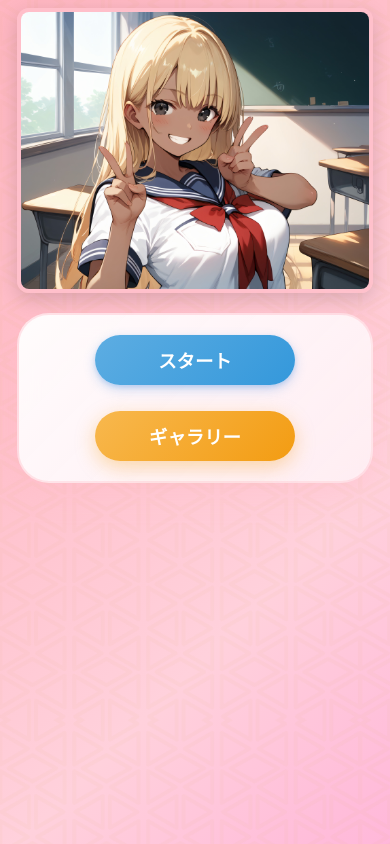
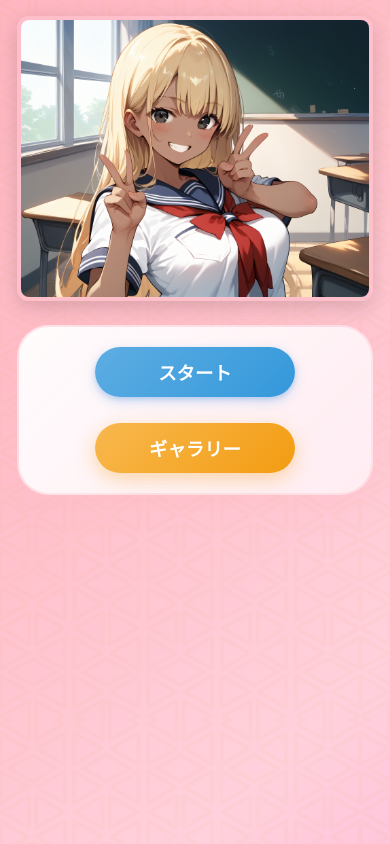
Before and after one commit to zhireng10-source/Sliding-puzzle, a plain HTML site: page index.html in a window 390 px wide. Shown: the top 844 px of the page. Drawn offline with nearby package versions, Linux system fonts and the light colour scheme.

Commit message:
Add files via upload

```diff
--- a/css/responsive.css
+++ b/css/responsive.css
@@ -321,10 +321,8 @@ body {
     body {
         padding: 0 !important;
         min-height: 100vh;
-        display: flex;
-        flex-direction: column;
-        justify-content: flex-start;
-        align-items: center;
+        height: auto !important;
+        display: block;
     }
 
     .screen {
@@ -335,7 +333,8 @@ body {
         flex-direction: column;
         align-items: stretch;
         overflow-y: auto;
-        max-height: 98vh;
+        max-height: none;
+        min-height: 100vh;
         border-radius: 0 !important;
         margin: 0 !important;
     }
@@ -402,12 +401,12 @@ body {
 
     /* タイトル画面の縦持ちレイアウト - スクロール不要 */
     #title-screen {
-        justify-content: center !important;
-        gap: 8px;
-        padding: 8px !important;
+        justify-content: flex-start !important;
+        gap: 12px;
+        padding: 16px 8px !important;
         height: auto !important;
         max-height: none !important;
-        min-height: auto !important;
+        min-height: 100vh !important;
         display: flex !important;
         flex-direction: column !important;
         align-items: center !important;
```
